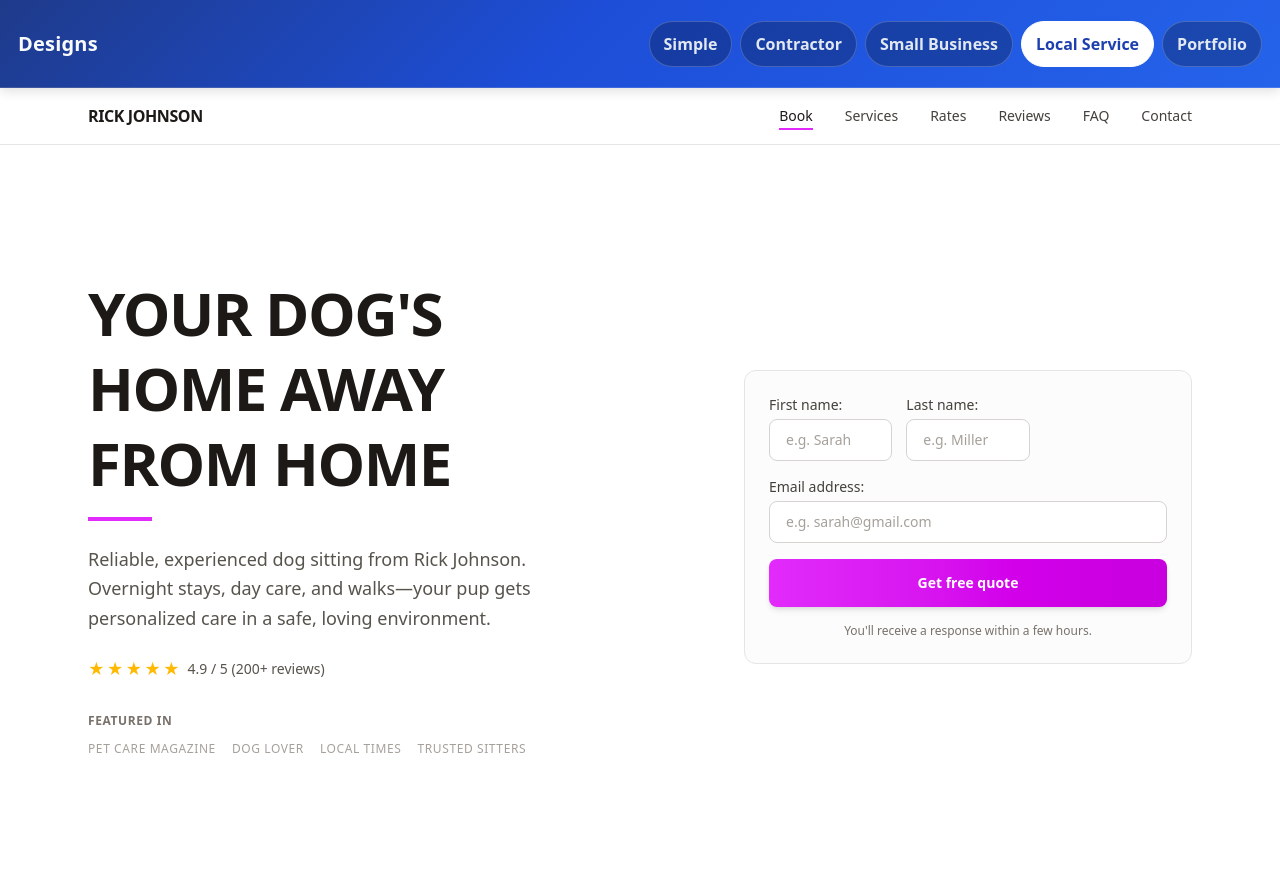
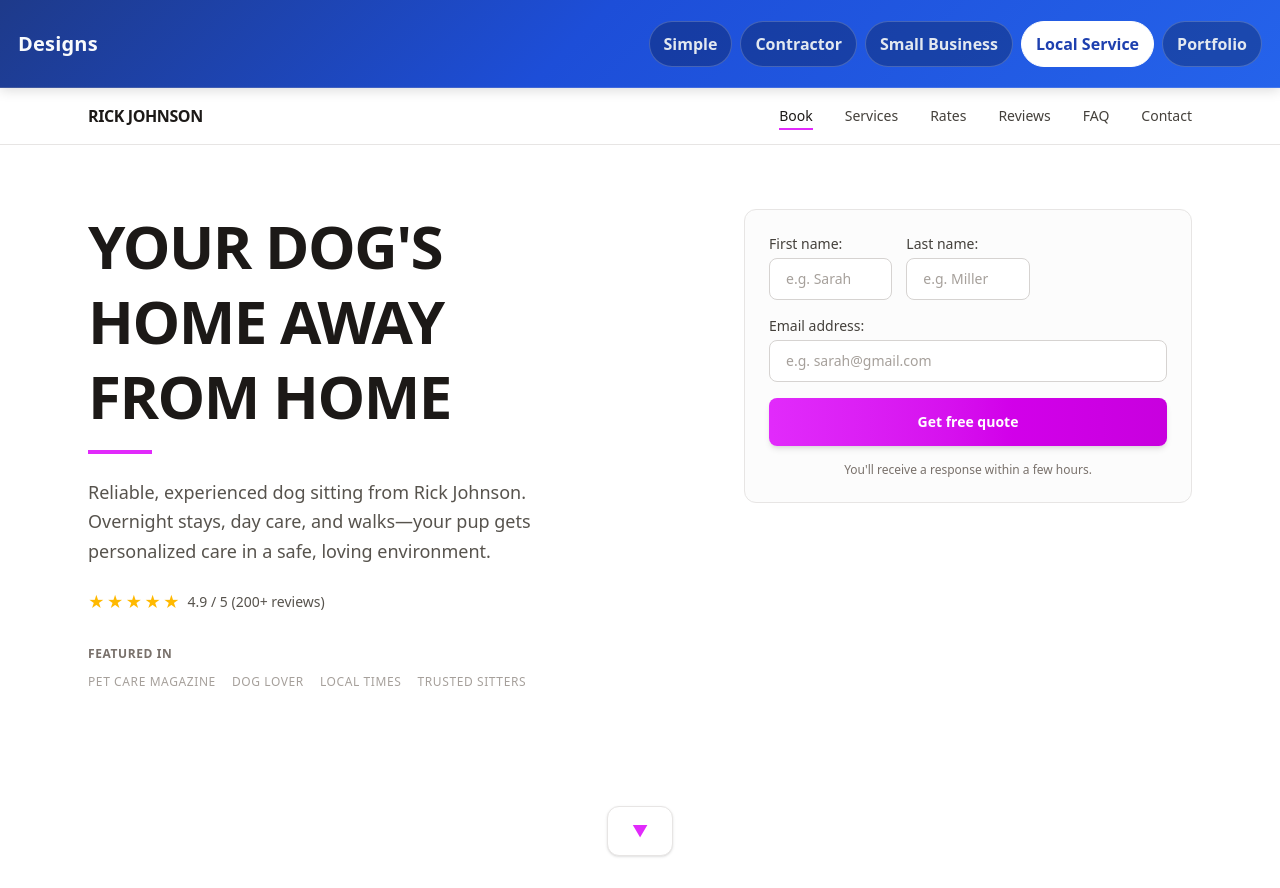
Before and after one commit to ConnerMcCarthy/conner-business-site, a Next.js app: page / in a window 1280 px wide. Both pictures are taken after a click on the button "Local Service". Built offline with nearby package versions, Linux system fonts and the light colour scheme.

Commit message:
working next buttons on theme 4

```diff
--- a/app/designs/Theme4Home.tsx
+++ b/app/designs/Theme4Home.tsx
@@ -1,8 +1,10 @@
 "use client";
 
-import { useState } from "react";
+import { useEffect, useRef, useState } from "react";
 
 type Section = "home" | "services" | "reviews" | "faq" | "rates" | "contact";
+
+const SCROLL_OFFSET = 0; // adjust if needed for header overlap
 
 const NAV_ITEMS: { id: Section; label: string }[] = [
   { id: "home", label: "Book" },
@@ -13,9 +15,49 @@ const NAV_ITEMS: { id: Section; label: string }[] = [
   { id: "contact", label: "Contact" },
 ];
 
+function getNextSection(current: Section): Section | null {
+  const idx = NAV_ITEMS.findIndex((n) => n.id === current);
+  if (idx < 0 || idx >= NAV_ITEMS.length - 1) return null;
+  return NAV_ITEMS[idx + 1].id;
+}
+
+function NextSectionButton({
+  current,
+  onNext,
+}: {
+  current: Section;
+  onNext: (s: Section) => void;
+}) {
+  const next = getNextSection(current);
+  if (!next) return null;
+  return (
+    <div className="mt-auto flex flex-shrink-0 justify-center pb-8 pt-8">
+      <button
+        type="button"
+        onClick={() => onNext(next)}
+        className="flex items-center justify-center gap-2 rounded-xl border border-stone-200 bg-white px-6 py-3 text-stone-700 shadow-sm transition-all hover:border-fuchsia-300 hover:bg-fuchsia-50 hover:text-fuchsia-700"
+        aria-label={`Go to next section`}
+      >
+        <span className="text-fuchsia-500">▼</span>
+      </button>
+    </div>
+  );
+}
+
 export default function Theme4Home() {
   const [activeSection, setActiveSection] = useState<Section>("home");
   const [activeTestimonial, setActiveTestimonial] = useState(0);
+  const sectionRef = useRef<HTMLElement>(null);
+
+  useEffect(() => {
+    const el = sectionRef.current;
+    if (!el) return;
+    const scroll = () => {
+      el.scrollTop = SCROLL_OFFSET;
+      window.scrollTo(0, SCROLL_OFFSET);
+    };
+    requestAnimationFrame(scroll);
+  }, [activeSection]);
 
   const testimonials = [
     {
@@ -111,8 +153,8 @@ export default function Theme4Home() {
       <div className="flex flex-1 flex-col overflow-hidden">
         {/* Home */}
         {activeSection === "home" && (
-          <section className="flex flex-1 flex-col overflow-y-auto">
-            <div className="mx-auto flex w-full max-w-6xl flex-1 flex-col px-4 py-12 md:flex-row md:items-center md:gap-16 md:px-6 md:py-16">
+          <section ref={sectionRef} className="flex flex-1 flex-col overflow-y-auto">
+            <div className="mx-auto flex w-full max-w-6xl flex-1 flex-col px-4 py-12 md:flex-row md:items-start md:gap-16 md:px-6 md:py-16">
               <div className="flex-1">
                 <h1 className="text-4xl font-bold uppercase leading-tight tracking-tight text-stone-900 md:text-5xl lg:text-6xl">
                   <span className="block">Your Dog&apos;s</span>
@@ -188,13 +230,14 @@ export default function Theme4Home() {
                 </form>
               </div>
             </div>
+            <NextSectionButton current="home" onNext={setActiveSection} />
           </section>
         )}
 
         {/* Services */}
         {activeSection === "services" && (
-          <section className="flex flex-1 flex-col overflow-y-auto">
-            <div className="mx-auto w-full max-w-6xl px-4 py-12 md:px-6 md:py-16">
+          <section ref={sectionRef} className="flex flex-1 flex-col overflow-y-auto">
+            <div className="mx-auto flex w-full max-w-6xl flex-1 flex-col px-4 py-12 md:px-6 md:py-16">
               <h2 className="text-3xl font-bold uppercase tracking-tight text-stone-900 md:text-4xl">
                 What I offer
               </h2>
@@ -215,13 +258,14 @@ export default function Theme4Home() {
                 ))}
               </div>
             </div>
+            <NextSectionButton current="services" onNext={setActiveSection} />
           </section>
         )}
 
         {/* Rates */}
         {activeSection === "rates" && (
-          <section className="flex flex-1 flex-col overflow-y-auto">
-            <div className="mx-auto w-full max-w-6xl px-4 py-12 md:px-6 md:py-16">
+          <section ref={sectionRef} className="flex flex-1 flex-col overflow-y-auto">
+            <div className="mx-auto flex w-full max-w-6xl flex-1 flex-col px-4 py-12 md:px-6 md:py-16">
               <h2 className="text-3xl font-bold uppercase tracking-tight text-stone-900 md:text-4xl">
                 Simple, clear rates
               </h2>
@@ -259,13 +303,14 @@ export default function Theme4Home() {
                 </div>
               </div>
             </div>
+            <NextSectionButton current="rates" onNext={setActiveSection} />
           </section>
         )}
 
         {/* Reviews */}
         {activeSection === "reviews" && (
-          <section className="flex flex-1 flex-col overflow-y-auto">
-            <div className="mx-auto w-full max-w-6xl px-4 py-12 md:px-6 md:py-16">
+          <section ref={sectionRef} className="flex flex-1 flex-col overflow-y-auto">
+            <div className="mx-auto flex w-full max-w-6xl flex-1 flex-col px-4 py-12 md:px-6 md:py-16">
               <h2 className="text-3xl font-bold uppercase tracking-tight text-stone-900 md:text-4xl">
                 What dog owners say
               </h2>
@@ -316,13 +361,14 @@ export default function Theme4Home() {
                 </div>
               </div>
             </div>
+            <NextSectionButton current="reviews" onNext={setActiveSection} />
           </section>
         )}
 
         {/* FAQ */}
         {activeSection === "faq" && (
-          <section className="flex flex-1 flex-col overflow-y-auto">
-            <div className="mx-auto w-full max-w-3xl px-4 py-12 md:px-6 md:py-16">
+          <section ref={sectionRef} className="flex flex-1 flex-col overflow-y-auto">
+            <div className="mx-auto flex w-full max-w-3xl flex-1 flex-col px-4 py-12 md:px-6 md:py-16">
               <h2 className="text-3xl font-bold uppercase tracking-tight text-stone-900 md:text-4xl">
                 Frequently asked questions
               </h2>
@@ -344,12 +390,13 @@ export default function Theme4Home() {
                 ))}
               </div>
             </div>
+            <NextSectionButton current="faq" onNext={setActiveSection} />
           </section>
         )}
 
         {/* Contact */}
         {activeSection === "contact" && (
-          <section className="flex flex-1 flex-col overflow-y-auto">
+          <section ref={sectionRef} className="flex flex-1 flex-col overflow-y-auto">
             <div className="mx-auto w-full max-w-6xl px-4 py-12 md:px-6 md:py-16">
               <div className="grid gap-8 lg:grid-cols-[minmax(0,200px)_1fr_1fr] lg:gap-12">
                 <div className="flex justify-center lg:justify-start">
```
